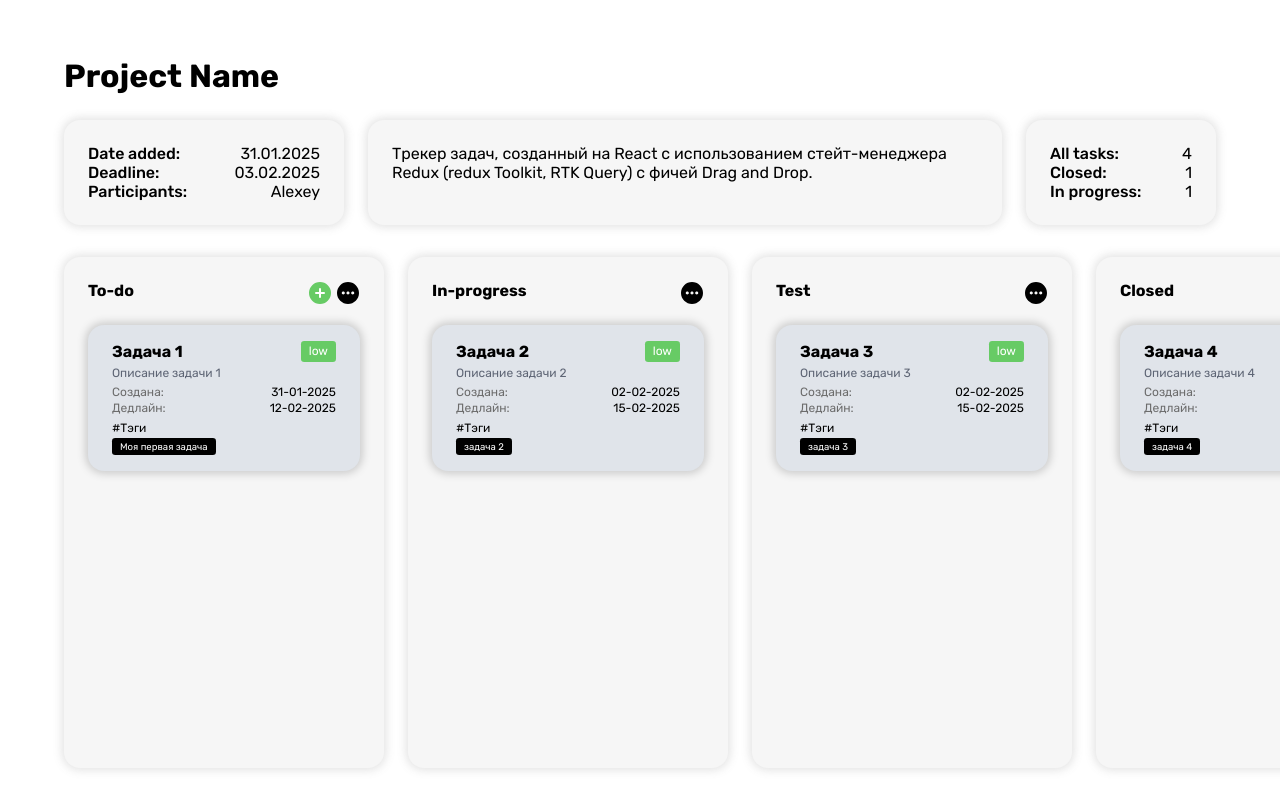
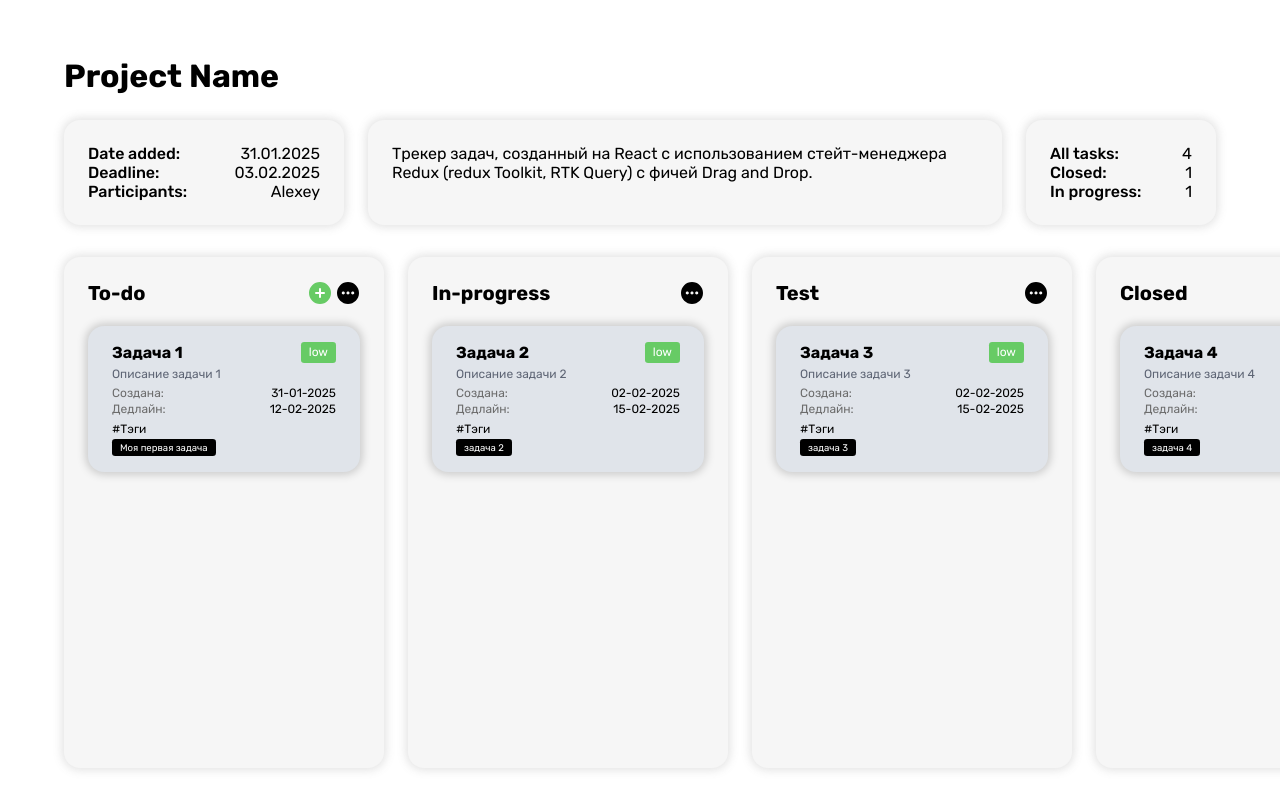
Before and after one commit to Mor-ald/task-tracker, a React (Vite) app: page / in a window 1280 px wide. Shown: the top 800 px of the page. Built offline with nearby package versions, Linux system fonts and the light colour scheme; data requests are answered from the project's data file.

Commit message:
feat(components): change heigth for tab, increace font-size for title

```diff
--- a/src/components/ui/tab/Tab.module.scss
+++ b/src/components/ui/tab/Tab.module.scss
@@ -1,9 +1,14 @@
+.tab {
+  height: 100%;
+}
+
 .tab-title {
   display: flex;
   justify-content: space-between;
 
   :first-child {
     font-weight: bold;
+    font-size: 1.25rem;
   }
 }
 
```
